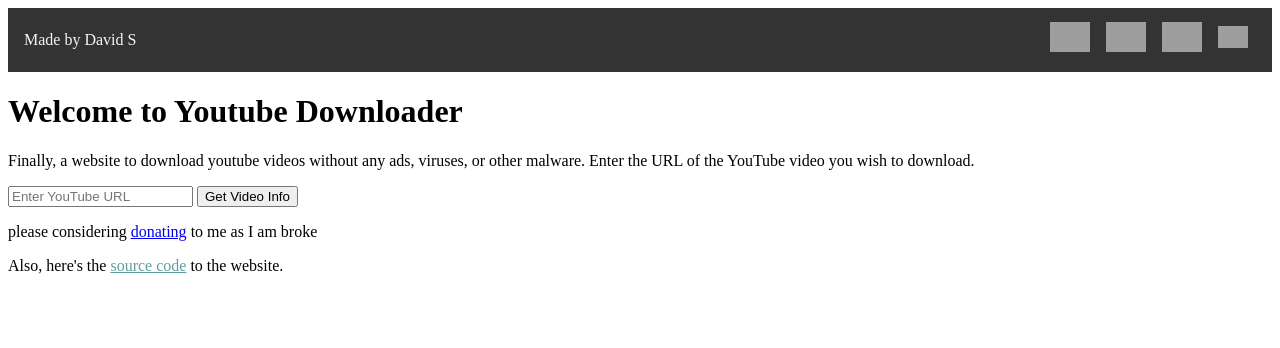
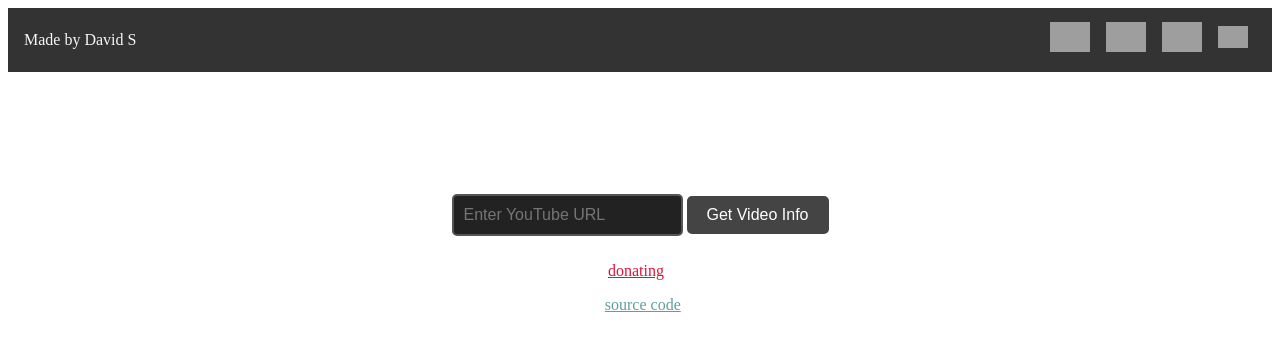
Before and after one commit to david-safro/yt-downloader, a SvelteKit app: page / in a window 1280 px wide. Shown: the top 348 px of the page. Built offline with nearby package versions, Linux system fonts and the light colour scheme; grey boxes are pictures that could not be loaded.

Commit message:
fix broken ui

```diff
--- a/src/routes/+page.svelte
+++ b/src/routes/+page.svelte
@@ -39,7 +39,74 @@
 </script>
 
 <style>
-    /* Existing styles */
+        @import "../../static/css/global.css";
+    .button-container {
+        text-align: center;
+        margin-top: 20px;
+    }
+
+    .back-button, .download-button {
+        padding: 10px 20px;
+        margin: 0 10px;
+        font-size: 16px;
+        border: none;
+        cursor: pointer;
+        transition: background-color 0.3s ease;
+    }
+
+    .download-button {
+        background-color: crimson;
+        color: white;
+        border-radius: 5px;
+        animation: glowing 2s linear infinite;
+    }
+
+    .back-button {
+        background-color: white;
+        color: black;
+        border-radius: 5px;
+    }
+
+    /* Swirling RGB animation */
+    @keyframes glowing {
+        0% { box-shadow: 0 0 10px red, 0 0 20px blue, 0 0 30px green; }
+        33% { box-shadow: 0 0 10px blue, 0 0 20px green, 0 0 30px red; }
+        66% { box-shadow: 0 0 10px green, 0 0 20px red, 0 0 30px blue; }
+        100% { box-shadow: 0 0 10px red, 0 0 20px blue, 0 0 30px green; }
+    }
+    .input-container {
+        text-align: center;
+        margin-top: 30px;
+    }
+
+    .input-container h1, .input-container p {
+        color: #fff;
+    }
+
+    input {
+        padding: 10px;
+        margin-bottom: 10px;
+        border: 2px solid #555;
+        border-radius: 5px;
+        font-size: 16px;
+        color: #ddd;
+        background-color: #222;
+    }
+
+    .fetch-button {
+        padding: 10px 20px;
+        font-size: 16px;
+        border: none;
+        border-radius: 5px;
+        background-color: #444;
+        color: white;
+        cursor: pointer;
+        transition: background-color 0.3s ease;
+    }
+
+    .fetch-button:hover {
+        background-color: #d05050;
+    }
 
     .loading-circle {
         border: 8px solid #f3f3f3;
```
